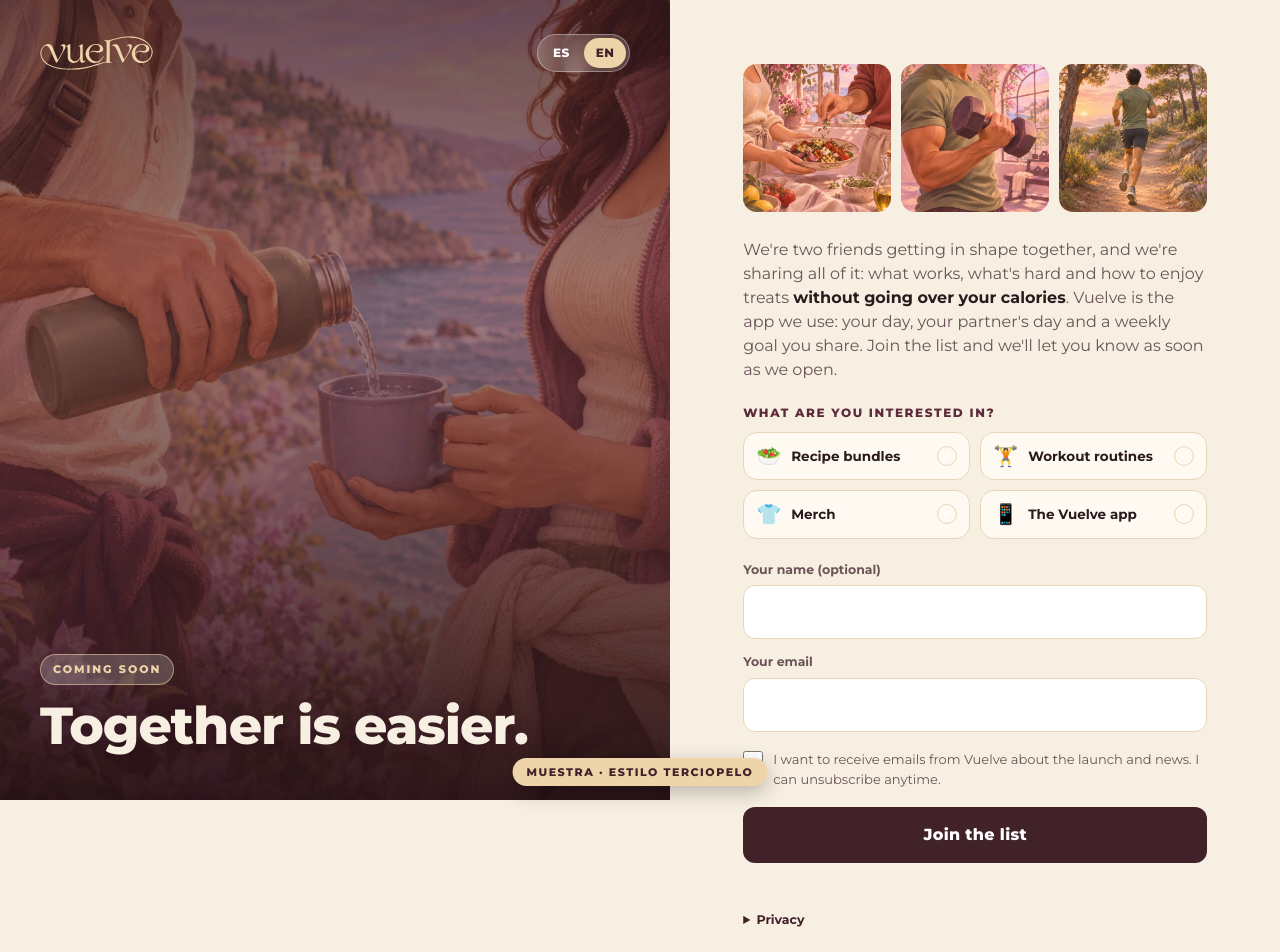
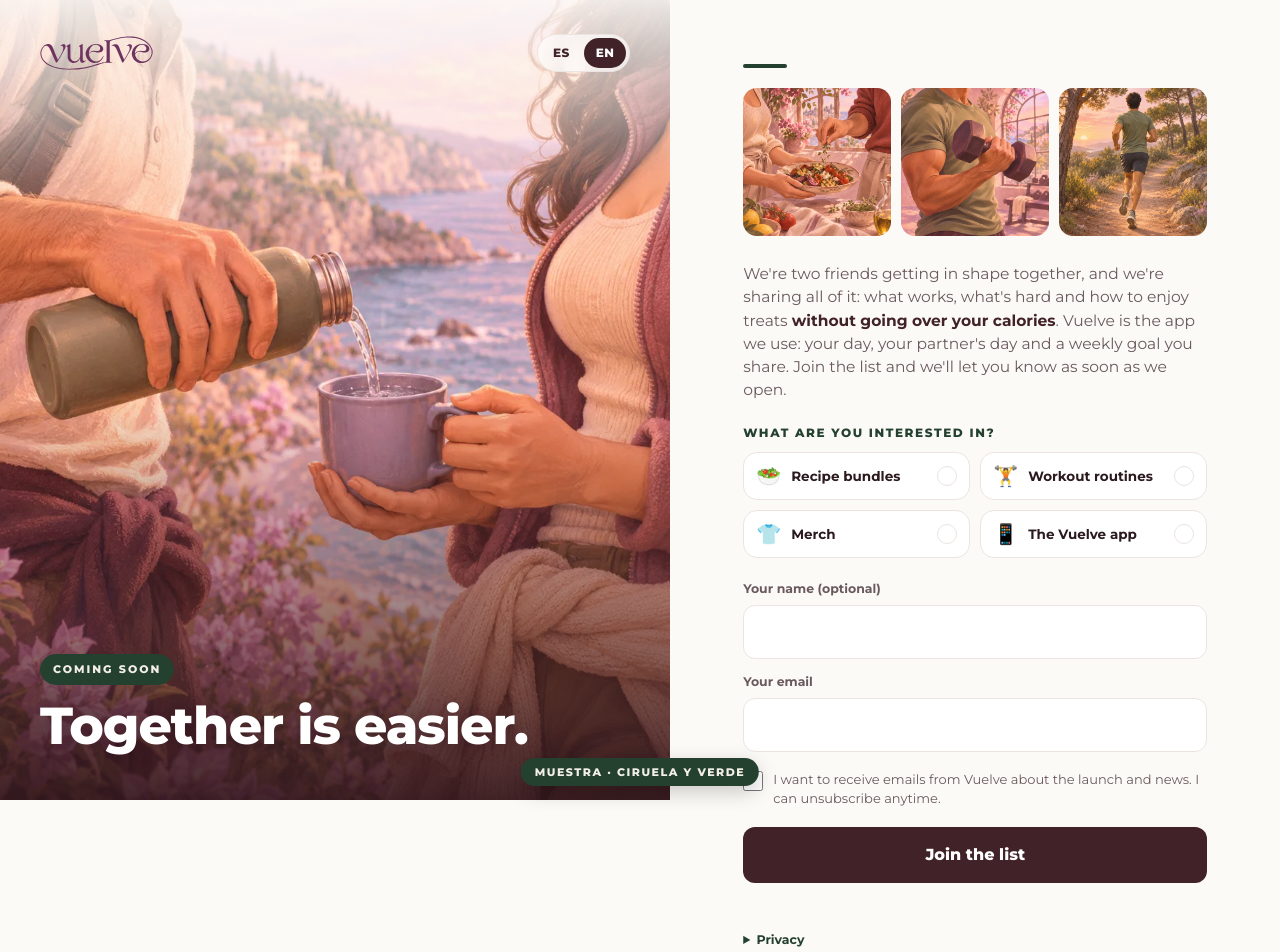
Before and after one commit to ninnx3/VUELVE, a plain HTML site: page muestra/index.html in a window 1280 px wide. Shown: the top 952 px of the page. Drawn offline with Linux system fonts and the light colour scheme.

Commit message:
Muestra: fondo claro, logo ciruela, ciruela oscuro y verde oscuro
Co-Authored-By: Claude Opus 5.5 <noreply@anthropic.com>
Claude-Session: https://claude.ai/code/session_01R32yKYMmTUN3g8Ai4AcWpE

```diff
--- a/muestra/index.html
+++ b/muestra/index.html
@@ -16,41 +16,40 @@
 <link rel="preconnect" href="https://fonts.gstatic.com" crossorigin>
 <link href="https://fonts.googleapis.com/css2?family=Montserrat:wght@400;500;600;700;800&display=swap" rel="stylesheet">
 <style>
-:root{--plum:#412229;--plum-d:#2c161c;--ink:#2a1a1e;--muted:#6b5458;--line:#e6d6b9;--bg:#f7efe1;--lilac:#efe0c3;--tile:#f3e7d1;--em:#2d4a3a;--ochre:#edd4a9;--wine:#5c2a3a}
+:root{--plum:#412229;--plum-d:#2c161c;--ink:#2a1a1e;--muted:#6a5a5d;--line:#ece4e0;--bg:#fcfaf7;--lilac:#f3ece9;--tile:#f6f1ee;--em:#24402f;--green:#24402f;--green-l:#e6ede7}
 *{box-sizing:border-box;margin:0;padding:0}
 html,body{background:var(--bg)}
 body{font-family:Montserrat,Arial,sans-serif;color:var(--ink);font-size:15px;line-height:1.5;-webkit-font-smoothing:antialiased;min-height:100vh}
 button,input{font:inherit;color:inherit}
 a{color:var(--plum)}
 .wrap{display:grid;min-height:100vh}
-.hero{position:relative;min-height:56vh;background:#412229 url(../img/motivacion/pausa-costera.webp) center 35%/cover no-repeat;display:flex;flex-direction:column;justify-content:space-between;padding:22px 22px 30px;color:#fff}
-.hero::after{content:'';position:absolute;inset:0;background:linear-gradient(180deg,rgba(40,18,24,.55) 0%,rgba(65,34,41,.25) 35%,rgba(65,34,41,.45) 60%,rgba(35,15,20,.92) 100%),linear-gradient(0deg,rgba(65,34,41,.35),rgba(65,34,41,.35));mix-blend-mode:normal}
+.hero{position:relative;min-height:56vh;background:#e9e2dc url(../img/motivacion/pausa-costera.webp) center 35%/cover no-repeat;display:flex;flex-direction:column;justify-content:space-between;padding:22px 22px 30px;color:#fff}
+.hero::after{content:'';position:absolute;inset:0;background:linear-gradient(180deg,rgba(252,250,247,.92) 0%,rgba(252,250,247,.55) 14%,rgba(252,250,247,0) 30%,rgba(65,34,41,0) 50%,rgba(65,34,41,.55) 78%,rgba(45,20,28,.9) 100%)}
 .hero>*{position:relative;z-index:1}
 .top{display:flex;justify-content:space-between;align-items:center}
 .top img{height:34px;width:auto}
-.lang{display:inline-flex;background:rgba(255,255,255,.18);backdrop-filter:blur(8px);-webkit-backdrop-filter:blur(8px);border:1px solid rgba(255,255,255,.35);border-radius:999px;padding:3px;gap:2px}
-.lang button{border:0;background:none;padding:6px 12px;border-radius:999px;font-size:12px;font-weight:800;letter-spacing:.5px;color:#fff;cursor:pointer}
-.lang button.on{background:var(--ochre);color:var(--plum)}
-.eyebrow{color:var(--ochre);display:inline-block;font-size:11px;font-weight:800;letter-spacing:2px;text-transform:uppercase;background:rgba(255,255,255,.2);border:1px solid rgba(237,212,169,.55);padding:6px 12px;border-radius:999px;margin-bottom:14px}
-h1{font-size:38px;line-height:1.02;font-weight:800;letter-spacing:-1px;max-width:14ch;color:#f7efe1;text-shadow:0 2px 18px rgba(40,15,35,.35)}
+.lang{display:inline-flex;background:rgba(255,255,255,.7);backdrop-filter:blur(8px);-webkit-backdrop-filter:blur(8px);border:1px solid var(--line);border-radius:999px;padding:3px;gap:2px}
+.lang button{border:0;background:none;padding:6px 12px;border-radius:999px;font-size:12px;font-weight:800;letter-spacing:.5px;color:var(--plum);cursor:pointer}
+.lang button.on{background:var(--plum);color:#fff}
+.eyebrow{display:inline-block;font-size:11px;font-weight:800;letter-spacing:2px;text-transform:uppercase;background:var(--green);border:1px solid var(--green);color:#f3efe6;padding:6px 12px;border-radius:999px;margin-bottom:14px}
+h1{font-size:38px;line-height:1.02;font-weight:800;letter-spacing:-1px;max-width:14ch;text-shadow:0 2px 18px rgba(40,15,35,.35)}
 .panel{padding:28px 22px 40px;max-width:560px;width:100%;margin:0 auto}
 .lead{font-size:15.5px;color:var(--muted);margin-bottom:22px}
 .lead b{color:var(--ink)}
-h2{font-size:12px;font-weight:800;letter-spacing:1.6px;text-transform:uppercase;color:var(--plum);margin:0 0 10px}
+h2{font-size:12px;font-weight:800;letter-spacing:1.6px;text-transform:uppercase;color:var(--green);margin:0 0 10px}
 .chips{display:grid;grid-template-columns:1fr 1fr;gap:10px;margin-bottom:22px}
 .chip{display:flex;align-items:center;gap:10px;padding:13px 12px;border-radius:14px;background:#fff;border:1.5px solid var(--line);font-weight:700;font-size:13.5px;cursor:pointer;text-align:left;transition:border-color .15s,background .15s}
 .chip .e{font-size:20px;line-height:1}
 .chip .ck{margin-left:auto;width:20px;height:20px;border-radius:50%;border:1.5px solid var(--line);display:grid;place-items:center;font-size:12px;color:#fff;flex-shrink:0}
 .chip.on{border-color:var(--plum);background:var(--lilac)}
-.chip{background:#fffaf1}.in{background:#fffaf1}.cta{background:#fffaf1}
-.chip.on .ck{background:var(--plum);border-color:var(--plum)}
+.chip.on .ck{background:var(--green);border-color:var(--green)}
 label.f{display:block;font-size:12.5px;font-weight:700;color:var(--muted);margin:0 0 6px}
 .in{width:100%;padding:14px 14px;border-radius:12px;border:1.5px solid var(--line);background:#fff;font-size:16px;outline:none;margin-bottom:14px}
 .in:focus{border-color:var(--plum)}
 .consent{display:flex;gap:10px;align-items:flex-start;font-size:13px;color:var(--muted);margin:4px 0 18px;cursor:pointer}
 .consent input{width:20px;height:20px;accent-color:var(--plum);flex-shrink:0;margin-top:1px}
 .btn{width:100%;border:0;border-radius:12px;background:var(--plum);color:#fff;font-weight:800;font-size:16px;padding:16px;cursor:pointer;transition:background .15s,transform .1s}
-.btn:hover{background:var(--plum-d)}.btn:active{transform:scale(.99)}
+.btn:hover{background:var(--green)}.btn:active{transform:scale(.99)}
 .btn[disabled]{opacity:.6;cursor:default}
 .err{color:#a3324a;font-size:13px;font-weight:600;min-height:20px;margin-top:10px}
 .priv{margin-top:18px;font-size:12.5px;color:var(--muted)}
@@ -60,18 +59,16 @@ label.f{display:block;font-size:12.5px;font-weight:700;color:var(--muted);margin
 .ok .big{font-size:46px;line-height:1;margin-bottom:12px}
 .ok h3{font-size:24px;font-weight:800;color:var(--ink);margin-bottom:8px}
 .ok p{color:var(--muted)}
-.ok .pill{display:inline-block;margin-top:20px;background:#dfe6dc;color:var(--em);font-weight:700;font-size:13px;padding:8px 14px;border-radius:999px}
+.ok .pill{display:inline-block;margin-top:20px;background:var(--green-l);color:var(--em);font-weight:700;font-size:13px;padding:8px 14px;border-radius:999px}
 .ctas{display:grid;gap:10px;margin:22px auto 0;max-width:380px}
 .cta{display:flex;align-items:center;gap:12px;padding:13px 16px;border-radius:14px;background:#fff;border:1.5px solid var(--line);font-weight:700;font-size:14px;text-decoration:none;color:var(--ink);transition:border-color .15s,transform .1s}
 .cta:hover{border-color:var(--plum)}.cta:active{transform:scale(.99)}
 .cta .e{font-size:20px;width:26px;text-align:center}.cta .t{flex:1;text-align:left}.cta .a{color:var(--plum);font-weight:800}
 .cta.main{background:var(--plum);border-color:var(--plum);color:#fff}.cta.main .a{color:#fff}
 .foot{text-align:center;font-size:12px;color:var(--muted);padding:0 22px 28px}
-.btn{letter-spacing:.3px}
-.panel{position:relative}
-.lead{font-size:16px}
-h2{color:var(--wine)}
-.mbadge{position:fixed;bottom:14px;left:50%;transform:translateX(-50%);white-space:nowrap;z-index:50;background:#edd4a9;color:#412229;font:800 11px Montserrat,sans-serif;letter-spacing:1.5px;text-transform:uppercase;padding:7px 14px;border-radius:99px;box-shadow:0 6px 20px rgba(0,0,0,.25)}
+.lead b{color:var(--plum)}.priv summary{color:var(--green)}
+.panel::before{content:'';display:block;width:44px;height:4px;border-radius:9px;background:var(--green);margin-bottom:20px}
+.mbadge{position:fixed;bottom:14px;left:50%;transform:translateX(-50%);white-space:nowrap;z-index:50;background:var(--green);color:#f3efe6;font:800 11px Montserrat,sans-serif;letter-spacing:1.5px;text-transform:uppercase;padding:7px 14px;border-radius:99px;box-shadow:0 6px 20px rgba(0,0,0,.2)}
 @media(min-width:900px){h1{font-size:60px}}
 .strip{display:none}
 @media(min-width:900px){
@@ -86,10 +83,10 @@ h2{color:var(--wine)}
 </style>
 <meta name="robots" content="noindex"></head>
 <body>
-<div class="mbadge">Muestra · estilo terciopelo</div>
+<div class="mbadge">Muestra · ciruela y verde</div>
 <div class="wrap">
   <header class="hero">
-    <div class="top"><img src="../img/logo/vuelve-logo-crema.svg" alt="Vuelve"><div class="lang" role="group" aria-label="Idioma"><button data-l="es">ES</button><button data-l="en">EN</button></div></div>
+    <div class="top"><img src="../img/logo/vuelve-logo-ciruela.svg" alt="Vuelve"><div class="lang" role="group" aria-label="Idioma"><button data-l="es">ES</button><button data-l="en">EN</button></div></div>
     <div><span class="eyebrow" data-t="eyebrow"></span><h1 data-t="h1"></h1></div>
   </header>
   <main class="panel" id="panel">
```
